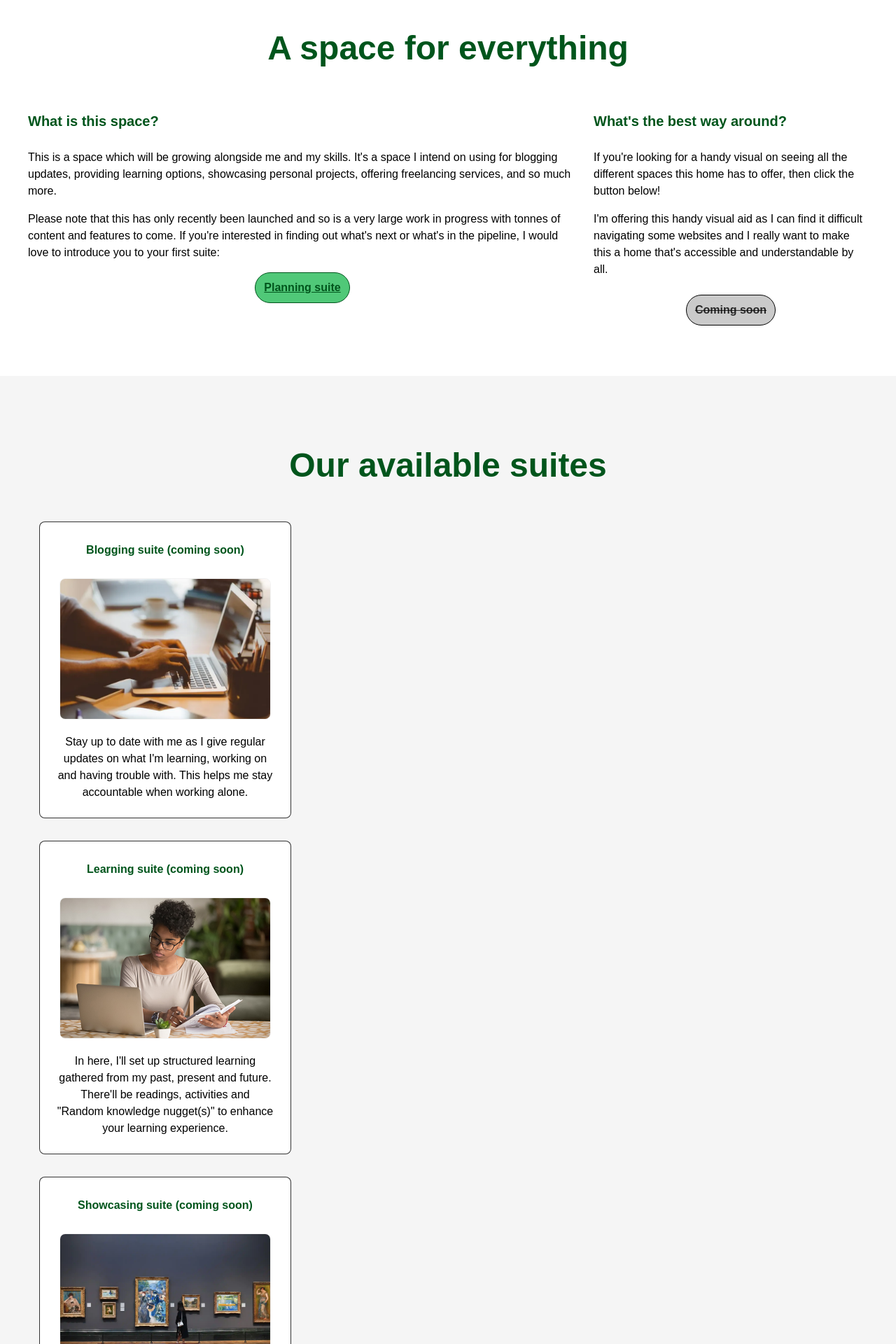
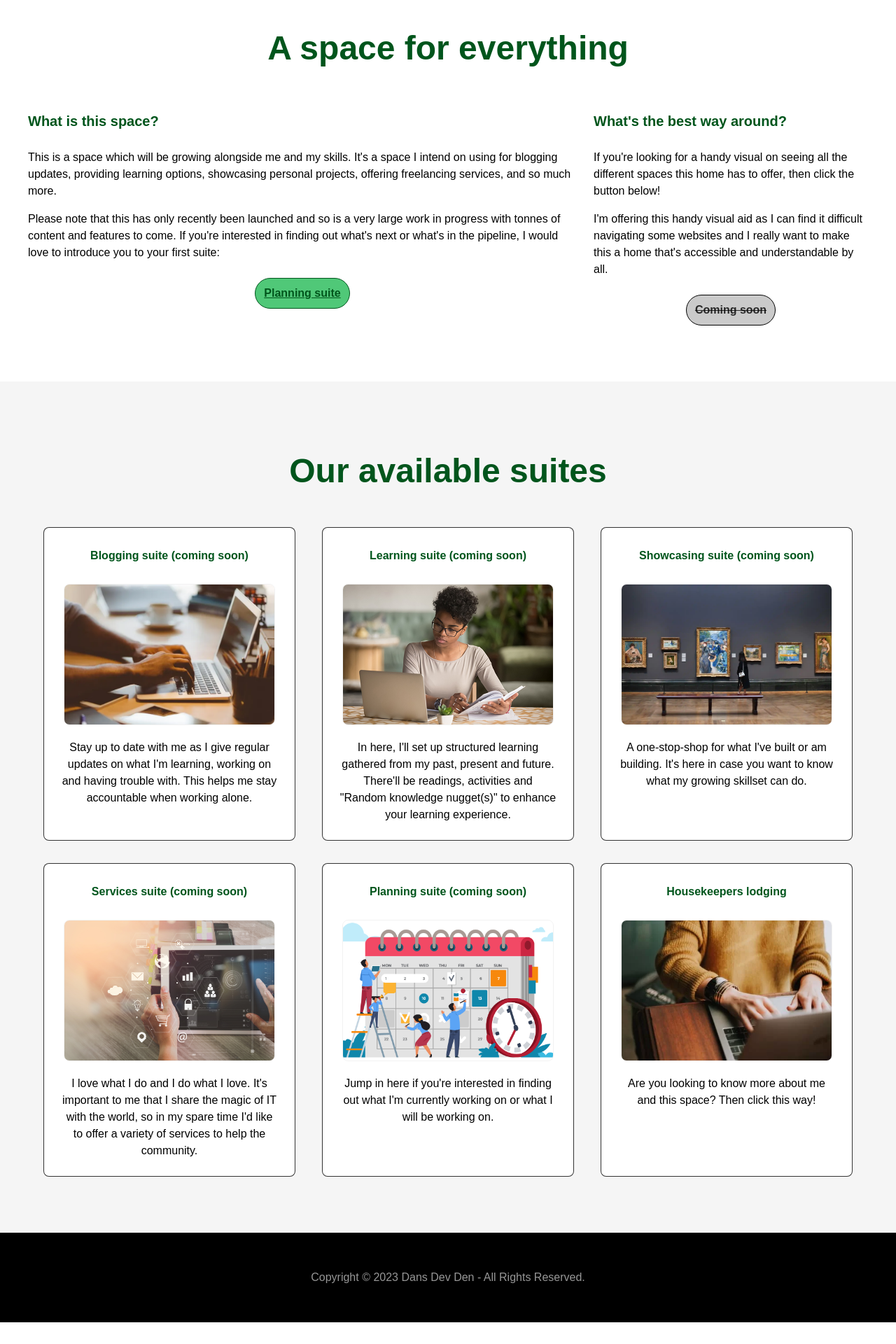
Before and after one commit to danriley11/DansDevDen, a React (Vite) app: page / in a window 1280 px wide. Shown: the part 860-2780 px from the top of the page at 70% size. After the commit the page ends 2749 px from the top, so only its background shows below. Built offline with nearby package versions, Linux system fonts and the light colour scheme.

Commit message:
Update GrandFoyer render

```diff
--- a/src/pages/grandFoyer/GrandFoyer.tsx
+++ b/src/pages/grandFoyer/GrandFoyer.tsx
@@ -12,10 +12,10 @@ import { Container } from '../../components/pageStructure/Container.styles';
 import { CenterAlign, Margin } from '../../components/core/spacing';
 import { FLOOR_PLAN_CONTENT, SPACE_INFO_CONTENT, ZONES_CONTENT } from './GrandFoyer.content';
 import { offWhite } from '../../components/core/colours';
-import FlexDiv from '../../components/blocks/FlexDiv';
 import { ButtonLink } from '../../components/buttons/Buttons.styles';
 import { HOUSEKEEPING } from '../../routes/routes';
 import { useNavigate } from 'react-router-dom';
+import { FlexDivContainer } from '../../components/blocks/FlexDiv.styles';
 
 const GrandFoyer = () => {
   const navigate = useNavigate();
@@ -35,9 +35,11 @@ const GrandFoyer = () => {
           <GrandFoyerFlexContainer>
             <div>
               <Heading3>{SPACE_INFO_CONTENT.title}</Heading3>
-              {SPACE_INFO_CONTENT.content.map((p) => (
-                <P>{p}</P>
-              ))}
+              <Margin bottom={24}>
+                {SPACE_INFO_CONTENT.content.map((p) => (
+                  <P>{p}</P>
+                ))}
+              </Margin>
               <CenterAlign>
                 <ButtonLink href={HOUSEKEEPING}>Planning suite</ButtonLink>
               </CenterAlign>
@@ -61,15 +63,15 @@ const GrandFoyer = () => {
       <GrandFoyerContentContainer backgroundColour={offWhite}>
         <Container>
           <Heading2>Our available suites</Heading2>
-          <FlexDiv>
+          <FlexDivContainer flexDirection="row" justifyContent="space-evenly">
             {ZONES_CONTENT.map((zone) => (
               <Zone onClick={() => navigate(zone.href)}>
                 <Heading4>{zone.title}</Heading4>
-                <img src={zone.image} height={192} width={294} />
+                <img src={zone.image} />
                 <P>{zone.blurb}</P>
               </Zone>
             ))}
-          </FlexDiv>
+          </FlexDivContainer>
         </Container>
       </GrandFoyerContentContainer>
     </>
```
